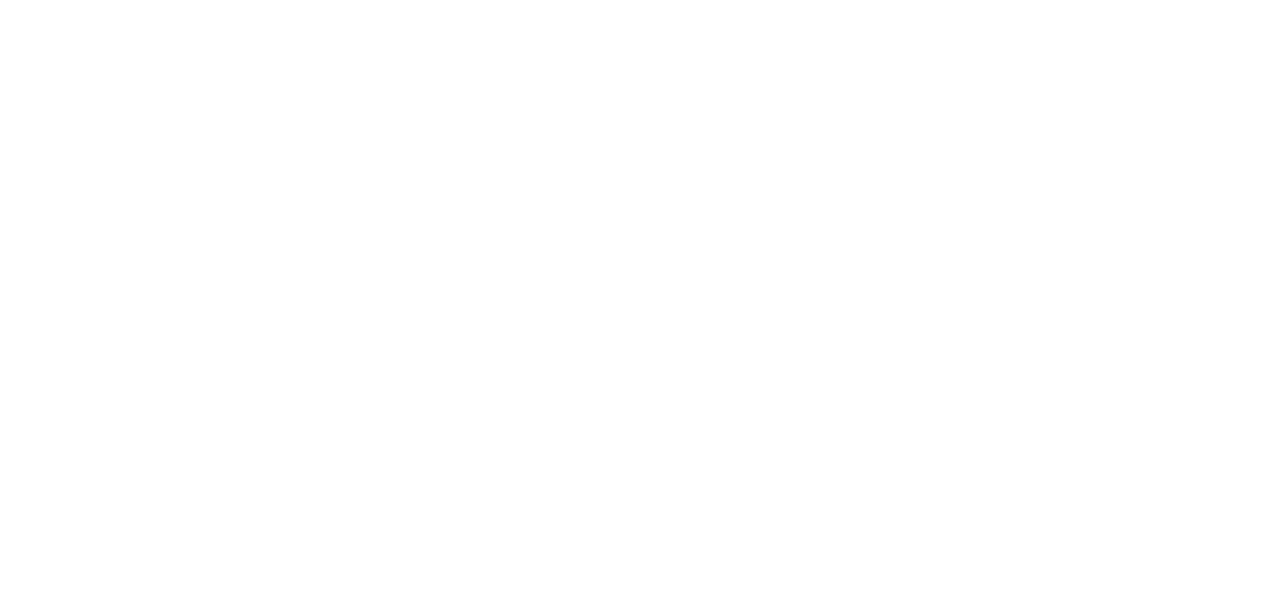
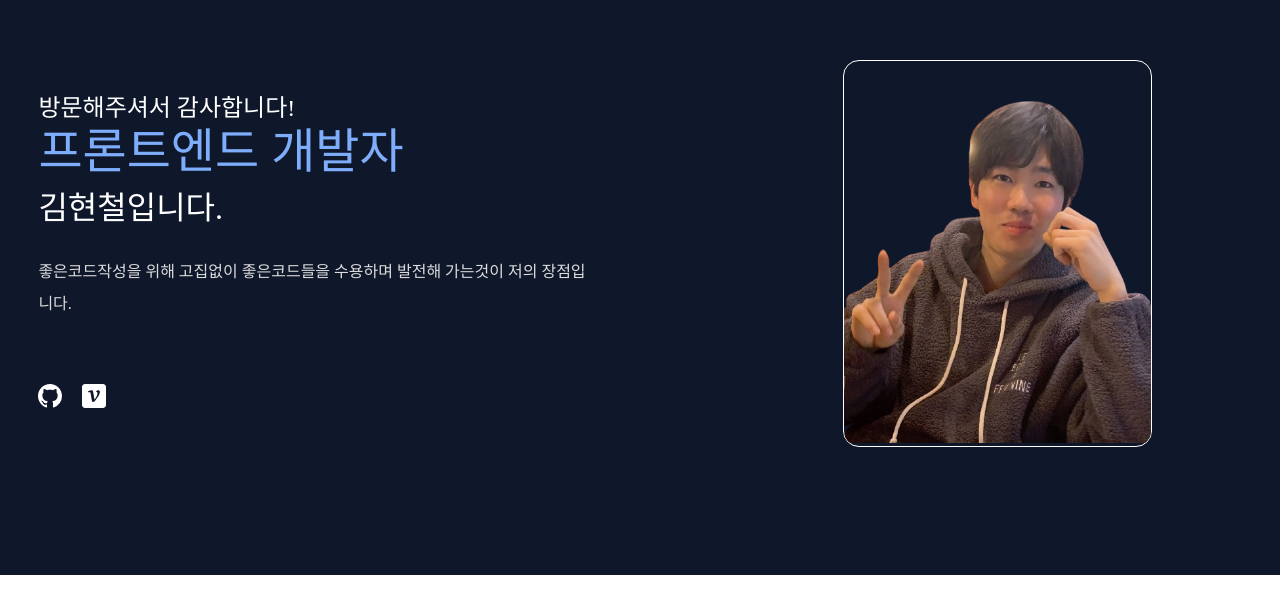
Before and after one commit to peeChulchul/my_portfolio, a React (Create React App) app: page / in a window 1280 px wide. Shown: the part 132-746 px from the top of the page. Built offline with nearby package versions, Linux system fonts and the light colour scheme.

Commit message:
profileSection 생성

```diff
--- a/package.json
+++ b/package.json
@@ -10,6 +10,7 @@
     "@types/node": "^16.7.13",
     "@types/react": "^18.0.0",
     "@types/react-dom": "^18.0.0",
+    "@types/styled-components": "^5.1.34",
     "framer-motion": "^11.0.6",
     "react": "^18.2.0",
     "react-dom": "^18.2.0",
--- a/src/App.tsx
+++ b/src/App.tsx
@@ -1,11 +1,17 @@
 import React from "react";
 import { ThemeProvider } from "styled-components";
 import { theme } from "./style/theme";
+import { Body, Container } from "stcomponents/containers";
+import ProfileSection from "components/ProfileSection";
 
 function App() {
   return (
     <ThemeProvider theme={theme}>
-      <div></div>
+      <Body>
+        <Container>
+          <ProfileSection />
+        </Container>
+      </Body>
     </ThemeProvider>
   );
 }
--- /dev/null
+++ b/src/components/ProfileSection.tsx
@@ -0,0 +1,45 @@
+import React from "react";
+import { BsGithub } from "react-icons/bs";
+import { SiVelog } from "react-icons/si";
+import propfile from "../assets/profile.png";
+import { PaddingContainer, FlexContainer, IconContainer, ProfileImgCard } from "stcomponents/containers";
+import { BlueText, Heading, ParaText } from "stcomponents/typography";
+const ProfileSection = () => {
+  return (
+    <PaddingContainer $left="3%" $right="10%" $top="15%" $bottom="10%">
+      <FlexContainer $align="center" $fullwidthchild>
+        <div>
+          <Heading as="h4" size="h4">
+            방문해주셔서 감사합니다!
+          </Heading>
+          <Heading size="h2" as="h2" $top="0.5rem" $bottom="1rem">
+            <BlueText> 프론트엔드 개발자</BlueText>
+          </Heading>
+          <Heading as="h3" size="h3">
+            김현철입니다.
+          </Heading>
+
+          <ParaText as="p" $top="2rem" $bottom="4rem">
+            좋은코드작성을 위해 고집없이 좋은코드들을 수용하며 발전해 가는것이 저의 장점입니다.
+          </ParaText>
+          <FlexContainer gap="20px">
+            <IconContainer color="white" size="1.5rem">
+              <BsGithub />
+            </IconContainer>
+            <IconContainer color="white" size="1.5rem">
+              <SiVelog />
+            </IconContainer>
+          </FlexContainer>
+        </div>
+
+        <FlexContainer justify="flex-end">
+          <ProfileImgCard>
+            <img src={propfile} height={350} alt="profile"></img>
+          </ProfileImgCard>
+        </FlexContainer>
+      </FlexContainer>
+    </PaddingContainer>
+  );
+};
+
+export default ProfileSection;
--- /dev/null
+++ b/src/stcomponents/containers.ts
@@ -0,0 +1,75 @@
+import styled from "styled-components";
+
+interface IPaddingContainer {
+  $top?: string;
+  $bottom?: string;
+  $left?: string;
+  $right?: string;
+}
+
+interface IFlexContainer {
+  justify?: "flex-start" | "flex-end" | "center" | "space-between" | "space-around" | "space-evenly";
+  $align?: "flex-start" | "flex-end" | "center";
+  direction?: "row" | "column";
+  gap?: string;
+  $fullwidthchild?: boolean;
+}
+
+interface IIconContainer {
+  size: string;
+  color: "white" | "blue";
+}
+
+export const Body = styled.div`
+  background-color: ${({ theme }) => theme.colors.primary};
+`;
+
+export const Container = styled.div`
+  max-width: 1280px;
+  margin: auto;
+`;
+
+export const PaddingContainer = styled.div<IPaddingContainer>`
+  padding-top: ${({ $top }) => $top};
+  padding-bottom: ${({ $bottom }) => $bottom};
+  padding-left: ${({ $left }) => $left};
+  padding-right: ${({ $right }) => $right};
+`;
+
+export const FlexContainer = styled.div<IFlexContainer>`
+  display: flex;
+  justify-content: ${({ justify }) => justify};
+  align-items: ${({ $align }) => $align};
+  gap: ${({ gap }) => gap};
+  flex-direction: ${({ direction }) => direction};
+
+  & > div {
+    flex: ${({ $fullwidthchild }) => $fullwidthchild && 1};
+  }
+`;
+
+export const IconContainer = styled.div<IIconContainer>`
+  font-size: ${({ size }) => size};
+  cursor: pointer;
+  color: ${({ theme, color }) => {
+    switch (color) {
+      case "white":
+        return theme.colors.white;
+
+      case "blue":
+        return theme.colors.secondary;
+
+      default:
+        return;
+    }
+  }};
+`;
+
+export const ProfileImgCard = styled.div`
+  border: 1px solid white;
+  width: max-content;
+  padding-top: 2rem;
+  border-radius: 1rem;
+  position: relative;
+  overflow: hidden;
+`;
--- /dev/null
+++ b/src/stcomponents/typography.ts
@@ -0,0 +1,39 @@
+import styled from "styled-components";
+import { PaddingContainer } from "./containers";
+
+interface IHeading {
+  $align?: "center" | "left" | "right";
+  size: "h1" | "h2" | "h3" | "h4";
+}
+
+export const BlueText = styled.span`
+  color: ${({ theme }) => theme.colors.secondary};
+`;
+
+export const ParaText = styled(PaddingContainer)`
+  color: ${({ theme }) => theme.colors.para_text_color};
+  line-height: 2rem;
+`;
+
+export const Heading = styled(PaddingContainer)<IHeading>`
+  color: ${({ theme }) => theme.colors.white};
+  text-align: ${({ $align }) => $align};
+  font-size: ${({ size }) => {
+    switch (size) {
+      case "h1":
+        return "4.5rem";
+
+      case "h2":
+        return "3rem";
+
+      case "h3":
+        return "2rem";
+
+      case "h4":
+        return "1.5rem";
+
+      default:
+        return;
+    }
+  }};
+`;
--- a/src/style/Globla-style.tsx
+++ b/src/style/Globla-style.tsx
@@ -5,7 +5,6 @@ const GlobalStyle = createGlobalStyle`
     ${reset}
 
     *{
-        overflow-x: hidden;
         scroll-behavior: smooth;
         box-sizing: border-box;
         font-family: "Noto Sans KR", sans-serif;
--- a/src/style/theme.ts
+++ b/src/style/theme.ts
@@ -19,3 +19,9 @@ export const theme = {
     mobile: "720px"
   }
 };
+
+export type themeType = typeof theme;
+
+declare module "styled-components" {
+  export interface DefaultTheme extends themeType {}
+}
--- a/tsconfig.json
+++ b/tsconfig.json
@@ -1,6 +1,6 @@
 {
   "compilerOptions": {
-    "baseUrl": ".",
+    "baseUrl": "./src",
     "target": "es5",
     "lib": ["dom", "dom.iterable", "esnext"],
     "allowJs": true,
```
Also changed, not shown: src/assets/profile.png (added), 1 other file (tests, documents, lock files or other folders).
